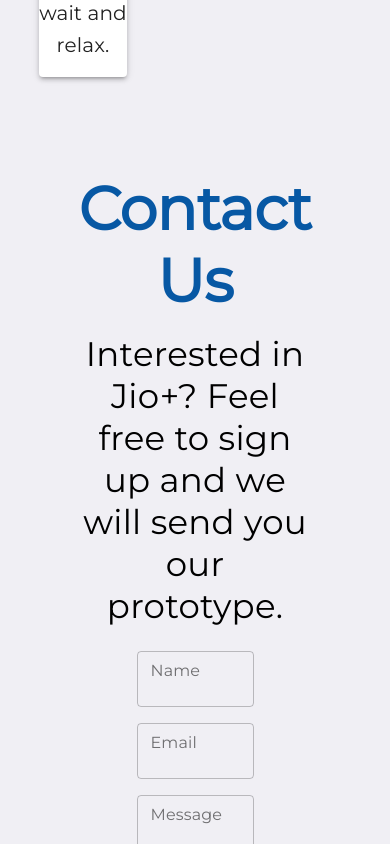
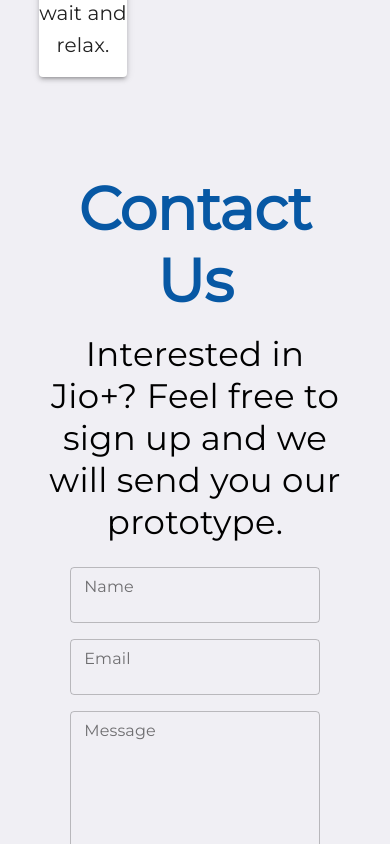
Before and after one commit to AudreyFelicio/JioPlus, a React (Create React App) app: page / in a window 390 px wide. Shown: the part 2320-3164 px from the top of the page. Built offline with nearby package versions, Linux system fonts and the light colour scheme.

Commit message:
Add media queries for contact us

```diff
--- a/src/components/Contact.js
+++ b/src/components/Contact.js
@@ -11,12 +11,21 @@
     height: '36px',
   },
   content: {
-    width: '60%',
+    width: '80%',
     margin: '0 auto',
     padding: '3rem 0',
+    [theme.breakpoints.up('lg')]: {
+      width: '60%',
+    }
   },
   form: {
     width: '50%',
+    [theme.breakpoints.down('sm')]: {
+      width: '70%',
+    },
+    [theme.breakpoints.down('xs')]: {
+      width: '80%',
+    }
   },
   message: {
     padding: '1rem 0',
@@ -27,6 +36,9 @@
   },
   submitButton: {
     width: '40%',
+    [theme.breakpoints.down('xs')]: {
+      width: '60%',
+    },
   },
 }));
 
```
